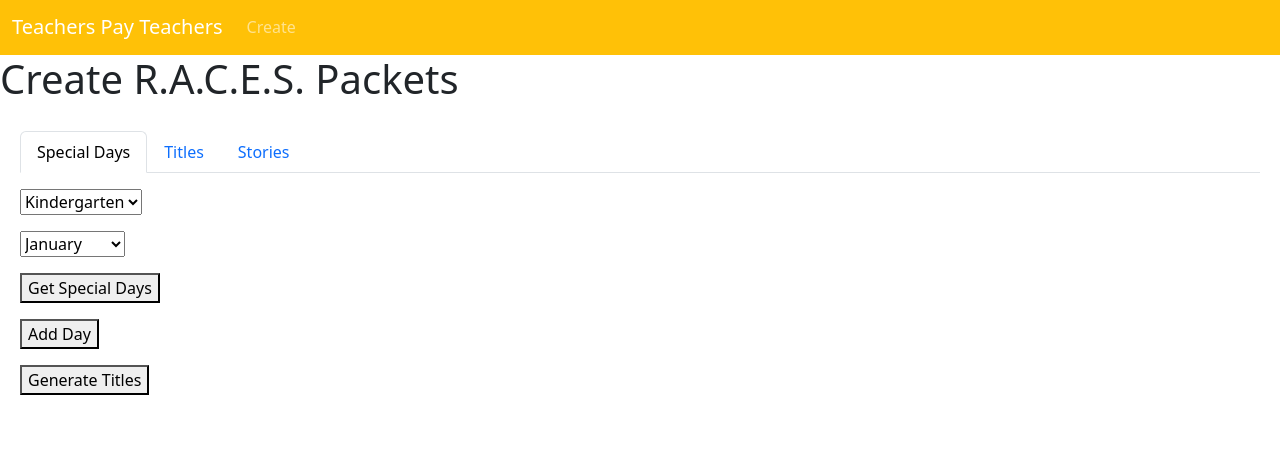
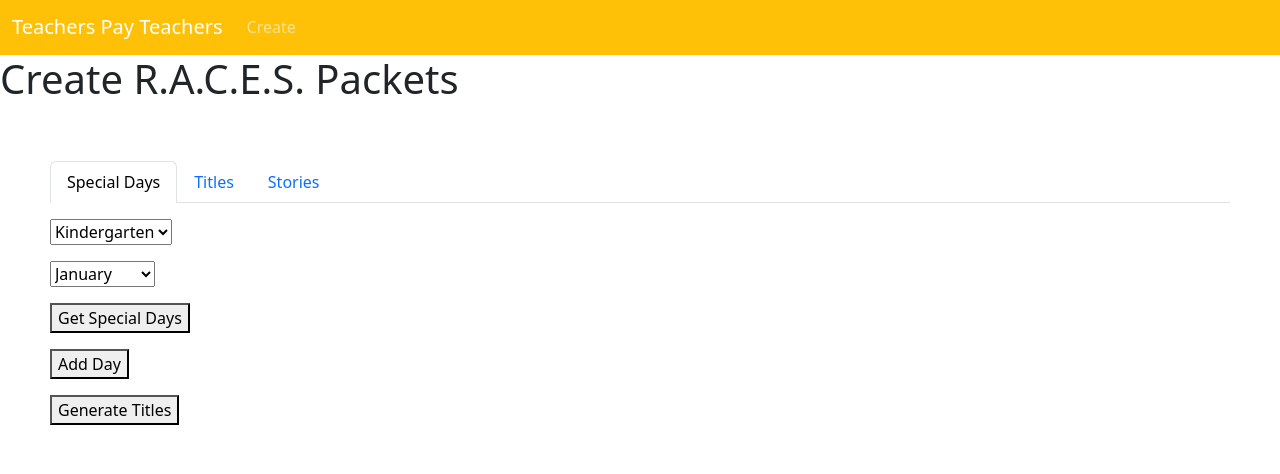
Before and after one commit to micheknows/Michelle, a Flask app: page /tpt/createraces in a window 1280 px wide. Shown: the part 57-531 px from the top of the page. Run offline with Flask 3, Linux system fonts and the light colour scheme; parts of the project's set-up code (start-up, migrations or seed data) failed here and were passed over; some libraries are stand-ins or nearby versions.

```diff
--- a/static/css/mainstyles.css
+++ b/static/css/mainstyles.css
@@ -6,7 +6,7 @@
 }
 
 .pad {
-  padding: 20px;
+  padding: 50px;
 }
 
 /* Add to your CSS file to style the image */
```
